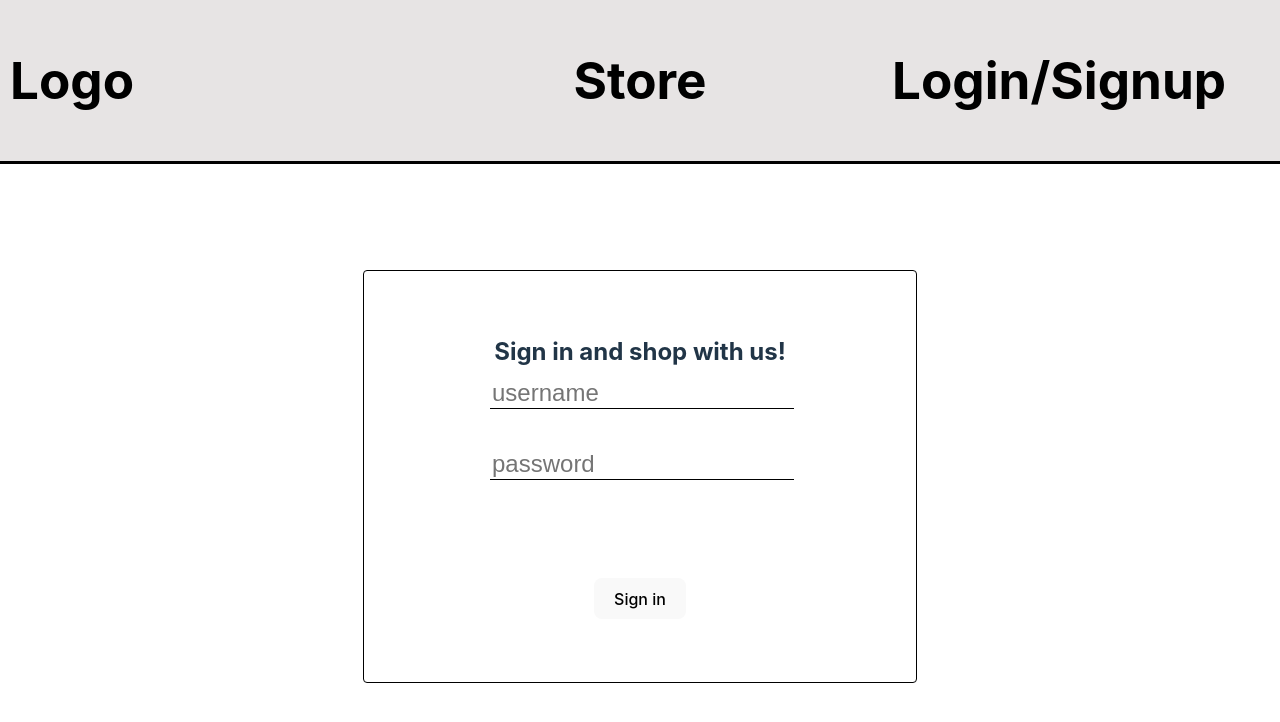
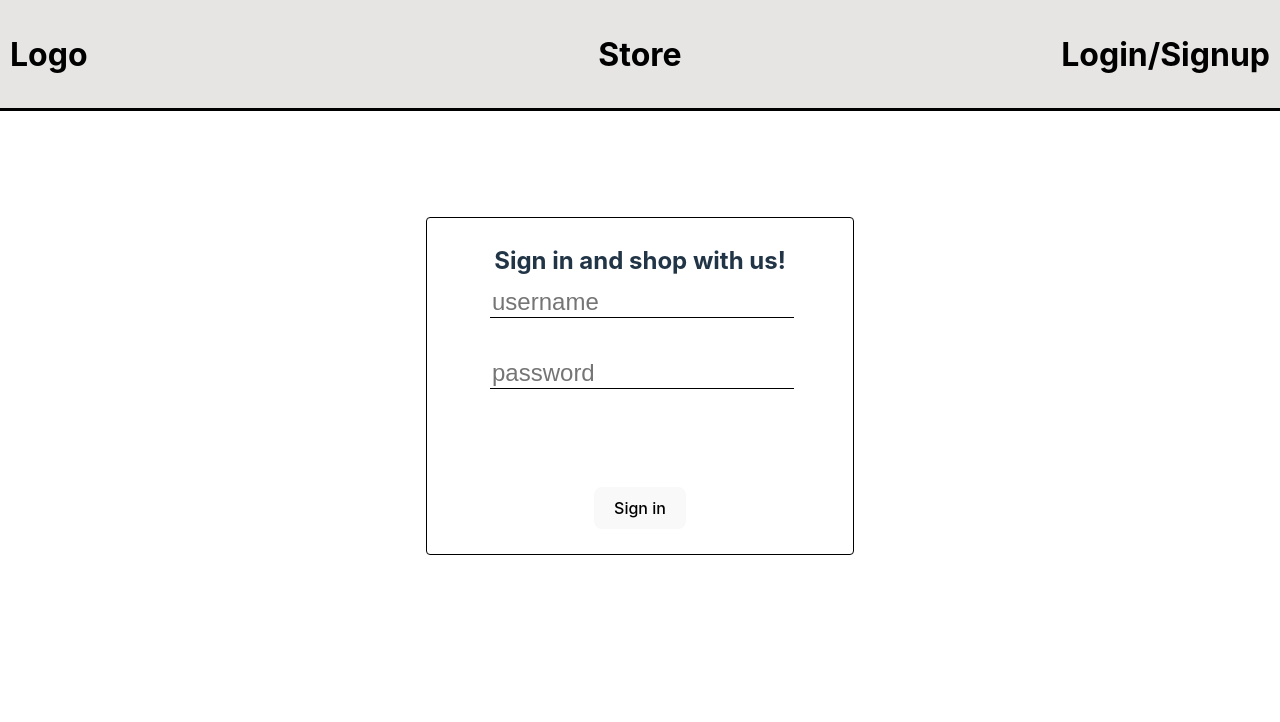
Before and after one commit to mleitejensen/eksamen, a React (Vite) app in the folder Frontend/: page /sign-in in a window 1280 px wide. Shown: the top 722 px of the page. Built offline with nearby package versions, Linux system fonts and the light colour scheme.

Commit message:
Chagned link in navbar

```diff
--- a/Frontend/src/App.css
+++ b/Frontend/src/App.css
@@ -48,6 +48,7 @@ nav button{
 
 .navLoginSignup {
   display: flex;
+  justify-content: right;
 }
 
 header a {
@@ -84,7 +85,7 @@ header a {
   width: 80%;
   max-width: 300px; /* Adjusted */
   margin: 6rem auto;
-  padding: 5% 10%;
+  padding: 2% 5%;
 }
 
 .loginForm * {
--- a/Frontend/src/components/Navbar.jsx
+++ b/Frontend/src/components/Navbar.jsx
@@ -23,7 +23,7 @@ const Navbar = () => {
           {user && (
             <>
             <div className='navItem navIndex'>
-              <Link to={`/home/${user.username}`}>
+              <Link to={`/home`}>
                 <h1>Store - {user.username}</h1>
               </Link>
             </div>
--- a/Frontend/src/index.css
+++ b/Frontend/src/index.css
@@ -31,7 +31,7 @@ body {
 }
 
 h1 {
-  font-size: 3.2em;
+  font-size: 2em;
   line-height: 1.1;
 }
 
```
